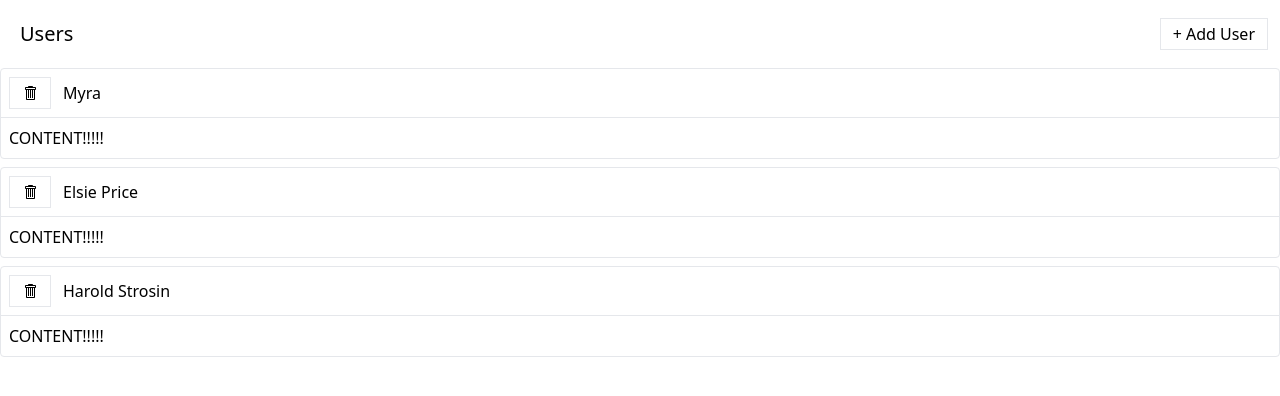
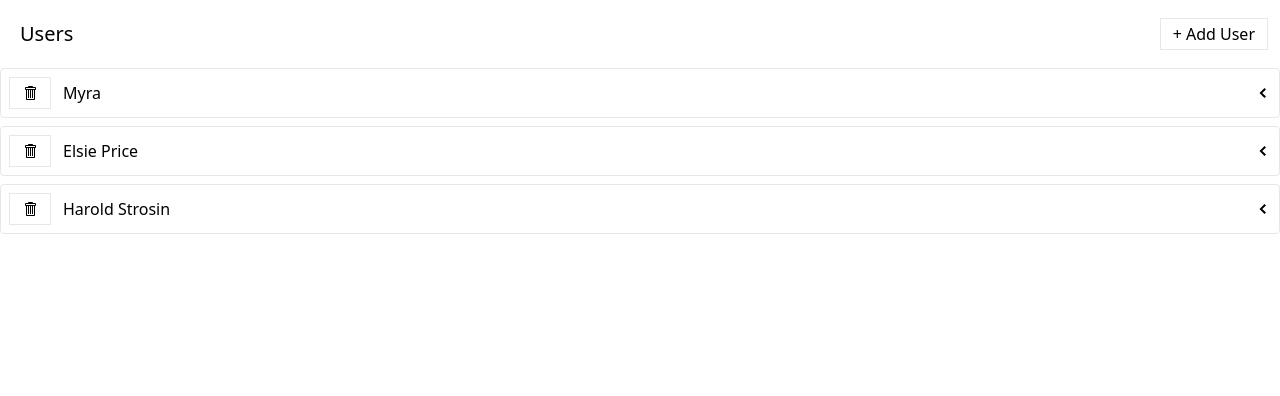
Before and after one commit to rganga1/RTK-Thunks, a React (Create React App) app: page / in a window 1280 px wide. Shown: the top 396 px of the page. Built offline with nearby package versions, Linux system fonts and the light colour scheme; data requests are answered from the project's data file.

Commit message:
037_L379._Wrapping_Up_the_ExpandablePanel

```diff
--- a/src/components/ExpandablePanel.js
+++ b/src/components/ExpandablePanel.js
@@ -1,12 +1,24 @@
+import { useState } from 'react';
+import { GoChevronDown, GoChevronLeft } from 'react-icons/go';
+
 function ExpandablePanel({ header, children }) {
+  const [expanded, setExpanded] = useState(false);
+
+  const handleClick = () => {
+    setExpanded(!expanded);
+  };
+
   return (
     <div className="mb-2 border rounded">
-      <div className="flex p-2 justify-between items-center cursor-pointer">
+      <div className="flex p-2 justify-between items-center">
         <div className="flex flex-row items-center justify-between">
           {header}
         </div>
+        <div onClick={handleClick} className="cursor-pointer">
+          {expanded ? <GoChevronDown /> : <GoChevronLeft />}
+        </div>
       </div>
-      <div className="p-2 border-t">{children}</div>
+      {expanded && <div className="p-2 border-t">{children}</div>}
     </div>
   );
 }
```
